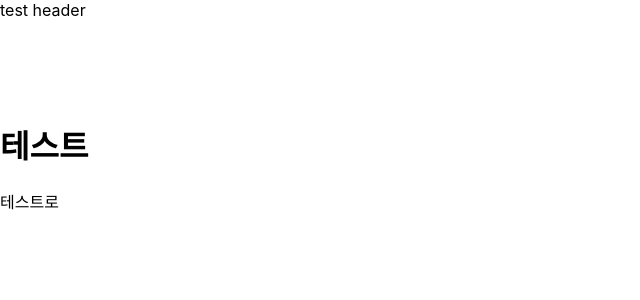
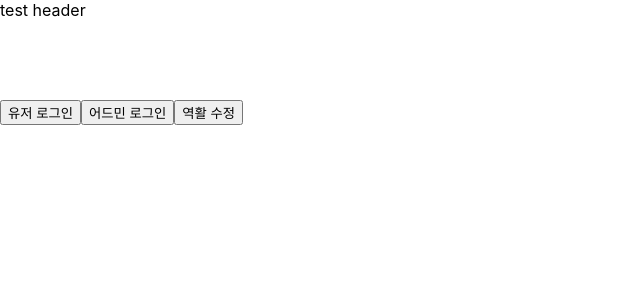
Before and after one commit to karuiner/nextjs-test, a Next.js app: page / in a window 1280 px wide. Shown: the top 300 px of the page, without its empty margins (0-640 px from the left). Built offline with nearby package versions, Linux system fonts and the light colour scheme.

Commit message:
nextjs 사용법 연습중

```diff
--- /dev/null
+++ b/component/admin.js
@@ -0,0 +1,9 @@
+import { useEffect, useState } from "react";
+import Head from "next/head";
+import Image from "next/image";
+import Link from "next/link";
+import BaseLayout from "./layout";
+
+export default function Admin() {
+  return <h1> 메인 페이지 </h1>;
+}
--- /dev/null
+++ b/component/main.js
@@ -0,0 +1,9 @@
+import { useEffect, useState } from "react";
+import Head from "next/head";
+import Image from "next/image";
+import Link from "next/link";
+import BaseLayout from "./layout";
+
+export default function Main() {
+  return <h1> 메인 페이지 </h1>;
+}
--- a/package.json
+++ b/package.json
@@ -25,6 +25,7 @@
     "react": "18.2.0",
     "react-dom": "18.2.0",
     "sequelize": "^6.26.0",
-    "sequelize-cli": "^6.5.2"
+    "sequelize-cli": "^6.5.2",
+    "swr": "^2.0.0"
   }
 }
--- a/pages/index.js
+++ b/pages/index.js
@@ -2,137 +2,75 @@ import { useEffect, useState } from "react";
 import Head from "next/head";
 import Image from "next/image";
 import Link from "next/link";
-import styles from "../styles/Home.module.css";
-import BaseLayout from "./layout";
-import { initializeApp } from "firebase/app";
-import {
-  getMessaging,
-  onMessage,
-  getToken,
-  isSupported,
-} from "firebase/messaging";
+import BaseLayout from "../component/layout";
+import useSWR from "swr";
+import Main from "../component/main";
+import Admin from "../component/admin";
+
+let tdata = {
+  login: false,
+  role: "",
+};
+
+function SetData() {
+  const { data, mutate } = useSWR("data", () => tdata);
+  return {
+    data: data || {},
+    mutate: (name, value) => {
+      data[name] = value;
+      mutate();
+    },
+  };
+}
 
 export default function Home() {
-  // TODO: Add SDKs for Firebase products that you want to use
-  // https://firebase.google.com/docs/web/setup#available-libraries
-  let [token, settoken] = useState("");
+  let { data, mutate } = SetData();
 
-  // Your web app's Firebase configuration
-  const firebaseConfig = {
-    apiKey: process.env.apiKey,
-    authDomain: process.env.authDomain,
-    projectId: process.env.projectId,
-    storageBucket: process.env.storageBucket,
-    messagingSenderId: process.env.messagingSenderId,
-    appId: process.env.appId,
-  };
-
-  // Initialize Firebase
-  const app = initializeApp(firebaseConfig);
-  useEffect(() => {
-    isSupported()
-      .then((isAvailable) => {
-        if (isAvailable) {
-          Notification.requestPermission().then((result) => {
-            console.log(result);
-            const app = initializeApp(firebaseConfig);
-            const messaging = getMessaging(app);
-            console.log("active", process.env.vapidKey);
-            getToken(messaging, { vapidKey: process.env.vapidKey })
-              .then((currentToken) => {
-                if (currentToken) {
-                  // 정상적으로 토큰이 발급되면 콘솔에 출력합니다.
-                  console.log(currentToken);
-                  settoken(currentToken);
-                } else {
-                  console.log(
-                    "No registration token available. Request permission to generate one."
-                  );
-                }
-              })
-              .catch((err) => {
-                console.log("An error occurred while retrieving token. ", err);
-              });
-          });
-        }
-      })
-      .catch((err) => {
-        console.log("err", err);
-      });
-  }, []);
   return (
-    <BaseLayout>
-      <div>
-        <h1>테스트</h1>
-        <Link href="/test">
-          <a>테스트로</a>
-        </Link>
-        {token}
-      </div>
-    </BaseLayout>
-
-    // <div className={styles.container}>
-    //   <Head>
-    //     <title>Create Next App</title>
-    //     <meta name="description" content="Generated by create next app" />
-    //     <link rel="icon" href="/favicon.ico" />
-    //   </Head>
-
-    //   <main className={styles.main}>
-    //     <h1 className={styles.title}>
-    //       Welcome to <a href="https://nextjs.org">Next.js!</a>
-    //     </h1>
-
-    //     <p className={styles.description}>
-    //       Get started by editing{' '}
-    //       <code className={styles.code}>pages/index.js</code>
-    //     </p>
-
-    //     <div className={styles.grid}>
-    //       <a href="https://nextjs.org/docs" className={styles.card}>
-    //         <h2>Documentation &rarr;</h2>
-    //         <p>Find in-depth information about Next.js features and API.</p>
-    //       </a>
-
-    //       <a href="https://nextjs.org/learn" className={styles.card}>
-    //         <h2>Learn &rarr;</h2>
-    //         <p>Learn about Next.js in an interactive course with quizzes!</p>
-    //       </a>
-
-    //       <a
-    //         href="https://github.com/vercel/next.js/tree/canary/examples"
-    //         className={styles.card}
-    //       >
-    //         <h2>Examples &rarr;</h2>
-    //         <p>Discover and deploy boilerplate example Next.js projects.</p>
-    //       </a>
-
-    //       <a
-    //         href="https://vercel.com/new?utm_source=create-next-app&utm_medium=default-template&utm_campaign=create-next-app"
-    //         target="_blank"
-    //         rel="noopener noreferrer"
-    //         className={styles.card}
-    //       >
-    //         <h2>Deploy &rarr;</h2>
-    //         <p>
-    //           Instantly deploy your Next.js site to a public URL with Vercel.
-    //         </p>
-    //       </a>
-    //     </div>
-    //   </main>
-
-    //   <footer className={styles.footer}>
-    //     <a
-    //       href="https://vercel.com?utm_source=create-next-app&utm_medium=default-template&utm_campaign=create-next-app"
-    //       target="_blank"
-    //       rel="noopener noreferrer"
-    //     >
-    //       Powered by{' '}
-    //       <span className={styles.logo}>
-    //         <Image src="/vercel.svg" alt="Vercel Logo" width={72} height={16} />
-    //       </span>
-    //     </a>
-    //   </footer>
-    // </div>
+    <>
+      {data.login && data.role === "user" ? (
+        <BaseLayout>
+          <Main></Main>
+        </BaseLayout>
+      ) : null}
+      {data.login && data.role === "admin" ? (
+        <BaseLayout>
+          <Main></Main>
+        </BaseLayout>
+      ) : null}
+      {!data.login ? (
+        <BaseLayout>
+          <button
+            onClick={() => {
+              console.log(data);
+              if (data.login) {
+                mutate("role", "");
+              } else {
+                mutate("role", "user");
+              }
+              mutate("login", !data.login);
+            }}
+          >
+            유저 로그인
+          </button>
+          <button
+            onClick={() => {
+              console.log(data);
+              if (data.login) {
+                mutate("role", "");
+              } else {
+                mutate("role", "admin");
+              }
+              mutate("login", !data.login);
+            }}
+          >
+            어드민 로그인
+          </button>
+          <button>역활 수정 </button>
+          <div>{data.login}</div>
+          <div>{data.role}</div>
+        </BaseLayout>
+      ) : null}
+    </>
   );
 }
--- a/pages/test/index.js
+++ b/pages/login/index.js
@@ -1,7 +1,7 @@
 import Link from "next/link";
-import BaseLayout from "../layout";
+import BaseLayout from "../../component/layout";
 
-export default function Test() {
+export default function Login() {
   return (
     <BaseLayout>
       <div>
```
Also changed, not shown: extra/index_fcm_token.js (added, +138 -0 lines), component/layout.js (renamed from pages/layout.js), 1 other file (tests, documents, lock files or other folders).
